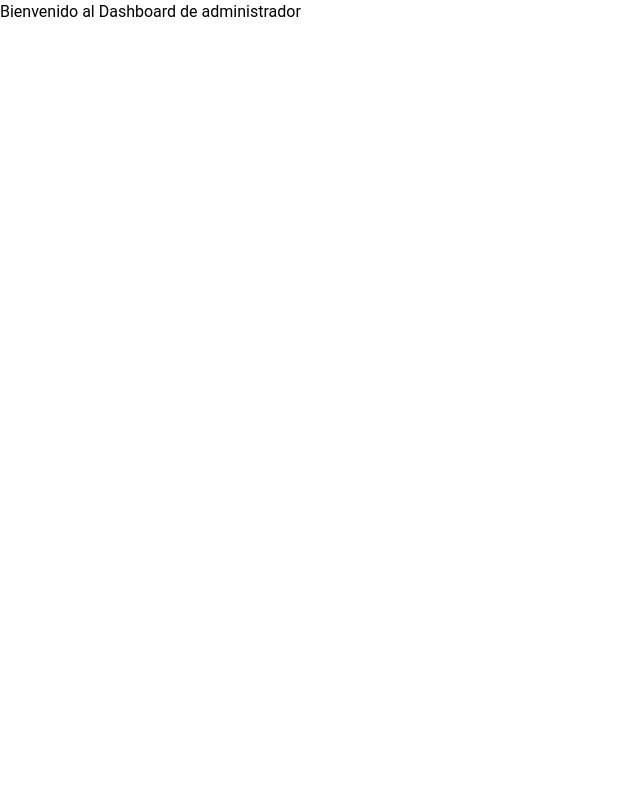
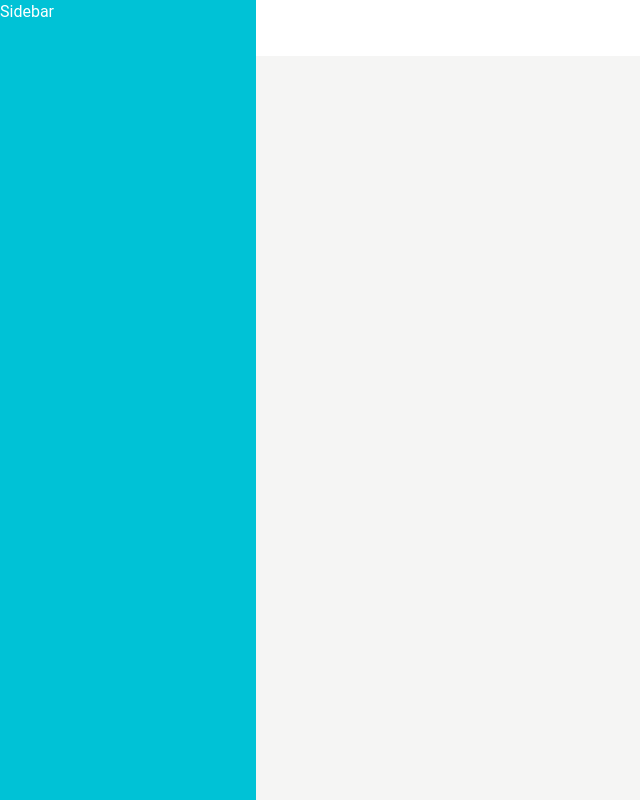
Before and after one commit to JuanPineda09/ecommercev2, a React (Create React App) app: page /Dashboard-Administracion in a window 1280 px wide. Shown: the whole page, without its empty margins (0-640 px from the left). Built offline with nearby package versions, Linux system fonts and the light colour scheme.

Commit message:
Se realiza maquetacion de componentes

```diff
--- a/src/components/DashboardAdmin.js
+++ b/src/components/DashboardAdmin.js
@@ -1,64 +1,14 @@
 import React, { useEffect, useState, navigate } from 'react';
+
 
 const DashboardAdmin = () => {
 
-//     const tokenExpired = async ()=>{
-//         const response = await crud.GET('/api/auth', data);
-//         const [isAuthenticated, setIsAuthenticated] = useState(false);
-
-//   // Manejar la autenticación al cargar el componente
-//   useEffect(() => {
-//     const jwt = response.token;
-//     const storedToken = localStorage.getItem('token'); // Suponiendo que almacenas el token en el localStorage
-
-//     if (storedToken) {
-//       try {
-//         // Decodificar el token
-//         const decodedToken = jwt.decode(storedToken);
-
-//         // Verificar si el token ha expirado
-//         if (decodedToken.exp * 1000 < Date.now()) {
-//           // Token expirado
-//           console.log('Token ha expirado');
-//           handleLogout(); // Llama a la función de logout o expira la sesión
-//         } else {
-//           // Token válido
-//           setIsAuthenticated(true);
-//         }
-//       } catch (error) {
-//         console.error('Error al decodificar el token', error);
-//         handleLogout();
-//       }
-//     }
-//   }, []);
-
-//   // Función de logout para limpiar el estado y almacenamiento
-//   const handleLogout = () => {
-//     localStorage.removeItem('token'); // Elimina el token
-//     setIsAuthenticated(false);
-//     // Aquí puedes redirigir al usuario a una página de login, por ejemplo:
-//     navigate('/login');
-//   };
-//     }
-
-
-
-
-
-
-
-
 return(
     <>
-    <h1 >Bienvenido al Dashboard de administrador</h1>
-    {/* <div>
-      {isAuthenticated ? (
-        <h1>Bienvenido, estás autenticado</h1>
-      ) : (
-        <h1>Sesión expirada o no autenticado</h1>
-      )}
-      <button onClick={handleLogout}>Cerrar Sesión</button>
-    </div> */}
+    <div className='w-full h-[100vh] flex bg-stone-100'>
+      <div className='w-[20%] h-[100%] bg-azullemuzas'><p className='text-white'>Sidebar</p></div>
+      <div className='w-[80%] h-14 bg-white'><p className='text-white'>NAV</p></div>
+    </div>
     </>
 )
 }
```
